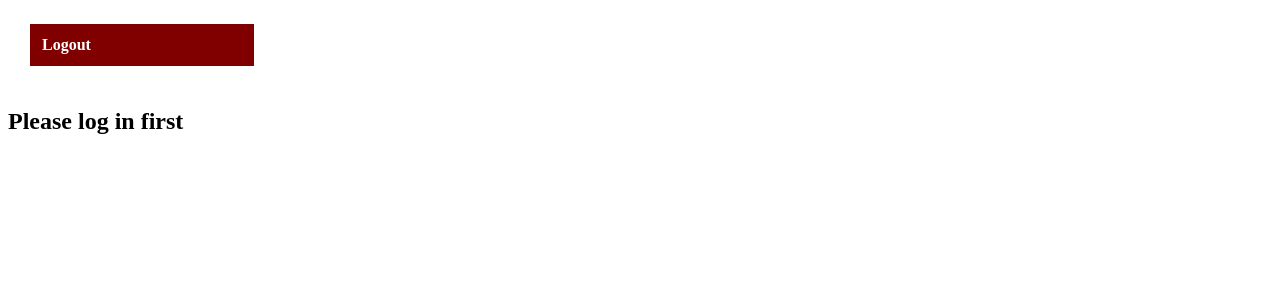
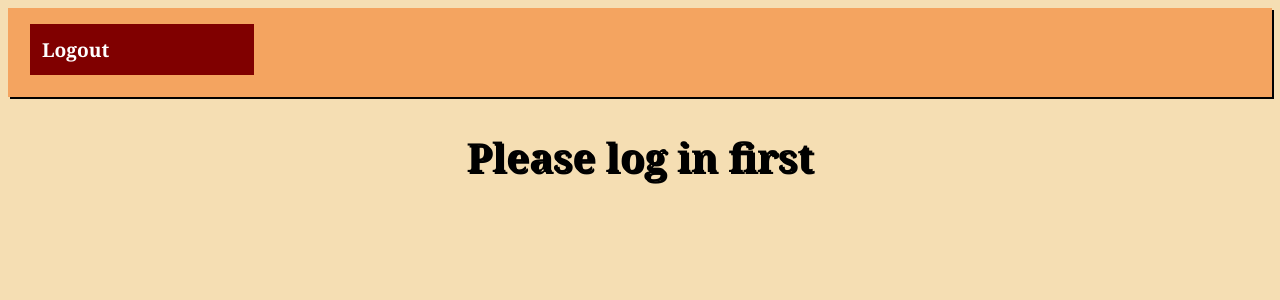
Before and after one commit to learn-co-curriculum/python-p4-project-template, a React (Create React App) app in the folder client/: page /farmers/orders in a window 1280 px wide. Shown: the top 300 px of the page. Built offline with nearby package versions, Linux system fonts and the light colour scheme.

Commit message:
CSS stuff work please

```diff
--- /dev/null
+++ b/client/src/components/CustomerPage.css
@@ -0,0 +1,102 @@
+body {
+    background-color: #f5deb3;
+    font-family: 'Georgia', serif;
+  }
+
+  /* Style for the header of the page */
+  h2 {
+    font-size: 2.5rem;
+    font-weight: bold;
+    text-align: center;
+    margin-top: 2rem;
+    margin-bottom: 1rem;
+    text-shadow: 2px 2px #000;
+  }
+
+  /* Style for the form inputs and labels */
+  label, input[type="text"], select {
+    display: block;
+    margin: 1rem 0;
+    font-size: 1.2rem;
+    font-family: 'Georgia', serif;
+  }
+
+  /* Style for the buttons */
+  button {
+    background-color: #8B4513;
+    border: none;
+    color: #fff;
+    font-size: 1.2rem;
+    font-weight: bold;
+    padding: 0.5rem 1rem;
+    margin-top: 1rem;
+    cursor: pointer;
+    transition: background-color 0.3s ease;
+    box-shadow: 2px 2px #000;
+  }
+
+  button:hover {
+    background-color: #A0522D;
+  }
+
+  /* Style for the order items */
+  p {
+    margin: 1rem 0;
+    font-size: 1.2rem;
+    font-family: 'Georgia', serif;
+  }
+
+  /* Style for the delete and edit buttons */
+  button:nth-of-type(1) {
+    background-color: #ff0000;
+    margin-left: 1rem;
+  }
+
+  button:nth-of-type(2) {
+    background-color: #008CBA;
+    margin-left: 1rem;
+  }
+
+  /* Style for the overall page container */
+  .container {
+    width: 80%;
+    margin: auto;
+  }
+
+  /* Style for the navigation bar */
+  nav {
+    background-color: #F4A460;
+    display: flex;
+    justify-content: space-between;
+    align-items: center;
+    padding: 1rem;
+    box-shadow: 2px 2px #000;
+  }
+
+  nav h1 {
+    font-size: 2.5rem;
+    margin: 0;
+  }
+
+  nav ul {
+    display: flex;
+    margin: 0;
+    padding: 0;
+    list-style: none;
+  }
+
+  nav ul li {
+    margin-right: 1rem;
+  }
+
+  nav ul li a {
+    color: #fff;
+    text-decoration: none;
+    font-size: 1.2rem;
+    font-weight: bold;
+    transition: color 0.3s ease;
+  }
+
+  nav ul li a:hover {
+    color: #000;
+  }
--- a/client/src/components/CustomerPage.js
+++ b/client/src/components/CustomerPage.js
@@ -2,6 +2,7 @@
 import { useLocation } from 'react-router-dom';
 import FarmerNavBar from './FarmerNavBar'
 import OrderForm from './OrderForm'
+import "./CustomerPage.css"
 
 function CustomerPage() {
   const [orders, setOrders] = useState([]);
```
